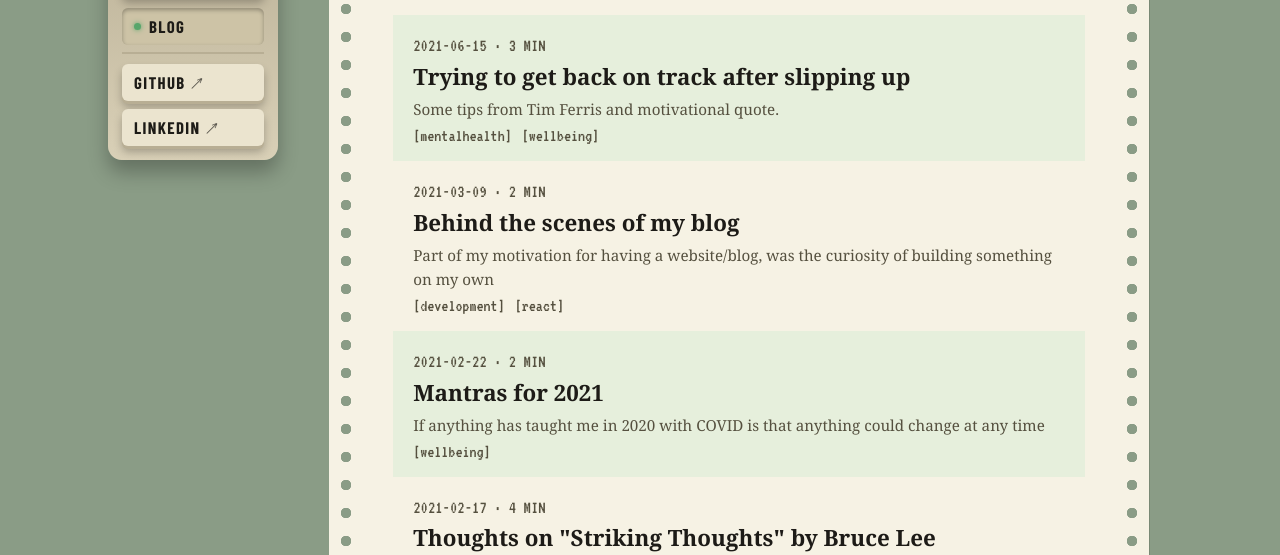
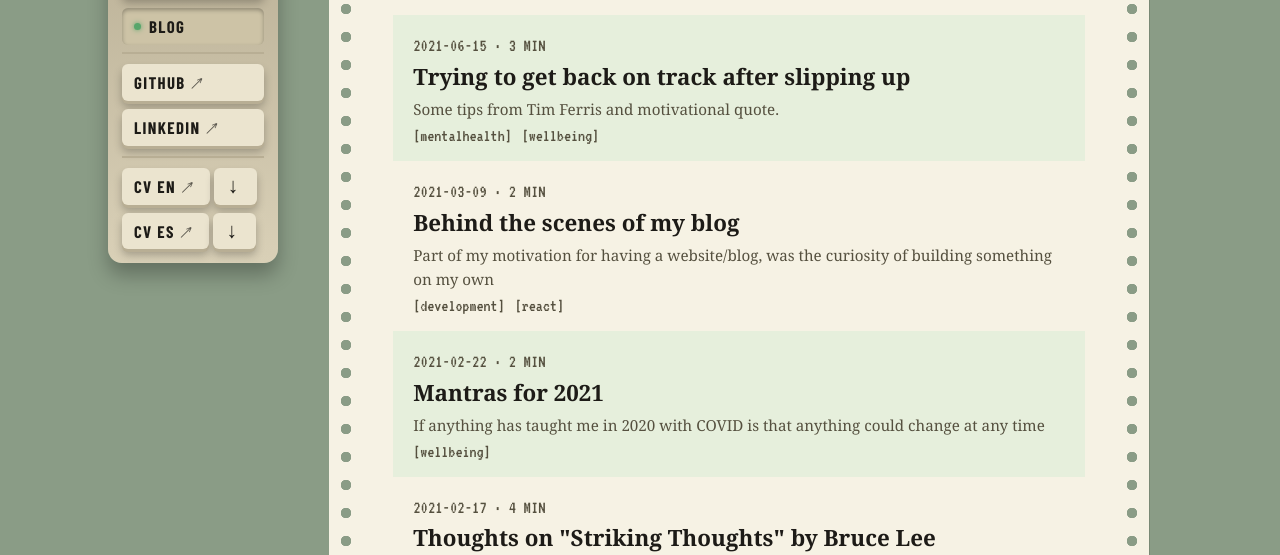
Before and after one commit to rodrigojv/rodrigovillalba.com, an Astro site: page /blog in a window 1280 px wide. Shown: the part 221-776 px from the top of the page. Built offline with nearby package versions, Linux system fonts and the light colour scheme; Astro itself is replaced by a stand-in of ours.

Commit message:
Agrega accesos al CV (ver y descargar) en el sidebar

```diff
--- /dev/null
+++ b/src/components/CvKeys.astro
@@ -0,0 +1,9 @@
+---
+import { CV_FILES } from "../utils/cv";
+---
+{CV_FILES.map((cv) => (
+  <div class="keypair">
+    <a class="key" href={cv.path} target="_blank" rel="noopener" hreflang={cv.lang}>CV {cv.lang.toUpperCase()}</a>
+    <a class="key dl" href={cv.path} download aria-label={`Download CV in ${cv.label}`} title={`Download CV (${cv.label})`}>↓</a>
+  </div>
+))}
--- a/src/components/SiteFrame.astro
+++ b/src/components/SiteFrame.astro
@@ -1,4 +1,5 @@
 ---
+import CvKeys from "./CvKeys.astro";
 const path = Astro.url.pathname;
 const current = (href: string) =>
   path === href || path.startsWith(`${href}/`) || (href === "/blog" && path.startsWith("/post/"));
@@ -16,6 +17,9 @@ const current = (href: string) =>
         <a class="key" href="https://github.com/rodrigojv" rel="noopener">GitHub</a>
         <a class="key" href="https://www.linkedin.com/in/rojv/" rel="noopener">LinkedIn</a>
       </div>
+      <div class="ext" aria-label="Curriculum">
+        <CvKeys />
+      </div>
     </div>
   </aside>
   <div class="paper"><slot /></div>
```
